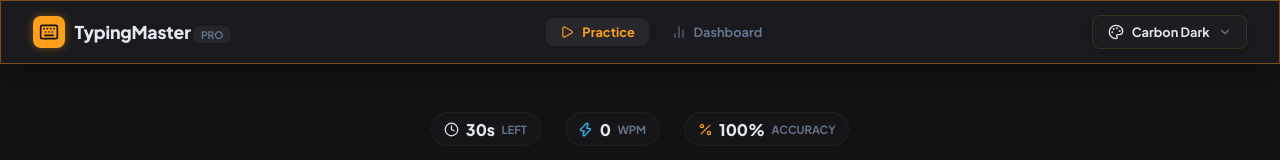
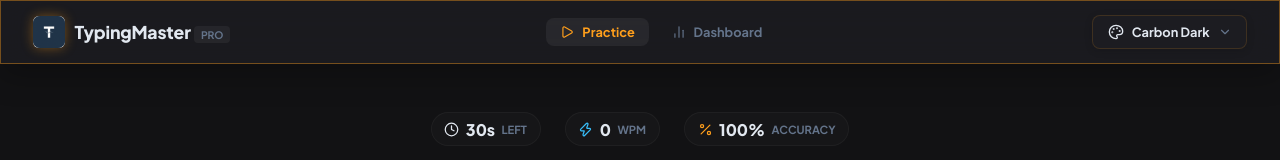
Before and after one commit to rishabhtcodes/TypingMaster, a React (Vite) app: page / in a window 1280 px wide. Shown: the top 160 px of the page. Built offline with nearby package versions, Linux system fonts and the light colour scheme.

Commit message:
feat: implement App shell layout, typing game engine integration, and results UI

```diff
--- a/index.html
+++ b/index.html
@@ -2,7 +2,7 @@
 <html lang="en">
   <head>
     <meta charset="UTF-8" />
-    <link rel="icon" type="image/svg+xml" href="/favicon.svg" />
+    <link rel="icon" type="image/png" href="/logo.png" />
     <meta name="viewport" content="width=device-width, initial-scale=1.0" />
 
     <!-- Premium Fonts from Google Fonts -->
--- a/src/App.tsx
+++ b/src/App.tsx
@@ -10,7 +10,6 @@
 import Controls from './components/Controls';
 import type { TestMode, TextCategory } from './components/Controls';
 import {
-  Keyboard,
   BarChart2,
   RotateCw,
   Play,
@@ -122,9 +121,7 @@
       {/* 1. Integrated Premium Top Navigation Bar */}
       <header className="app-header glass-panel">
         <div className="header-logo" onClick={() => { setActiveTab('practice'); reset(); }}>
-          <div className="logo-icon">
-            <Keyboard size={20} />
-          </div>
+          <img src="/logo.png" className="logo-image" alt="TypingMaster Pro Logo" />
           <h1>TypingMaster <span className="logo-badge">Pro</span></h1>
         </div>
 
--- a/src/styles/App.css
+++ b/src/styles/App.css
@@ -27,16 +27,17 @@
   cursor: pointer;
 }
 
-.logo-icon {
-  display: flex;
-  align-items: center;
-  justify-content: center;
-  width: 32px;
+.logo-image {
   height: 32px;
-  border-radius: 8px;
-  background: var(--primary-color);
-  color: var(--bg-color);
-  box-shadow: 0 0 10px var(--primary-glow);
+  width: auto;
+  object-fit: contain;
+  border-radius: 6px;
+  box-shadow: 0 0 12px var(--primary-glow);
+  transition: transform var(--transition-fast);
+}
+
+.logo-image:hover {
+  transform: scale(1.05);
 }
 
 .header-logo h1 {
```
